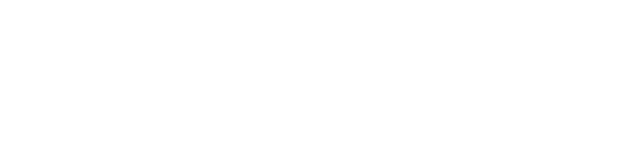
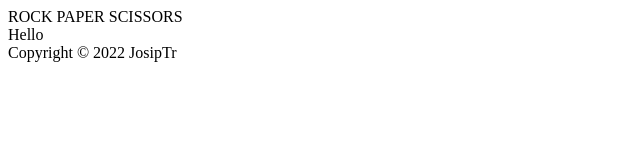
Before and after one commit to JosipTr/odin_RockPaperScissors, a plain HTML site: page index.html in a window 1280 px wide. Shown: the whole page, without its empty margins (0-640 px from the left). Drawn offline with Linux system fonts and the light colour scheme.

Commit message:
Add header, content and div section

```diff
--- a/index.html
+++ b/index.html
@@ -7,6 +7,14 @@
     <title>RockPaperScissors</title>
 </head>
 <body>
-
+    <header>
+        ROCK PAPER SCISSORS
+    </header>
+    <div class="content">
+        Hello
+    </div>
+    <footer>
+        Copyright © 2022 JosipTr
+    </footer>
 </body>
 </html>
```
